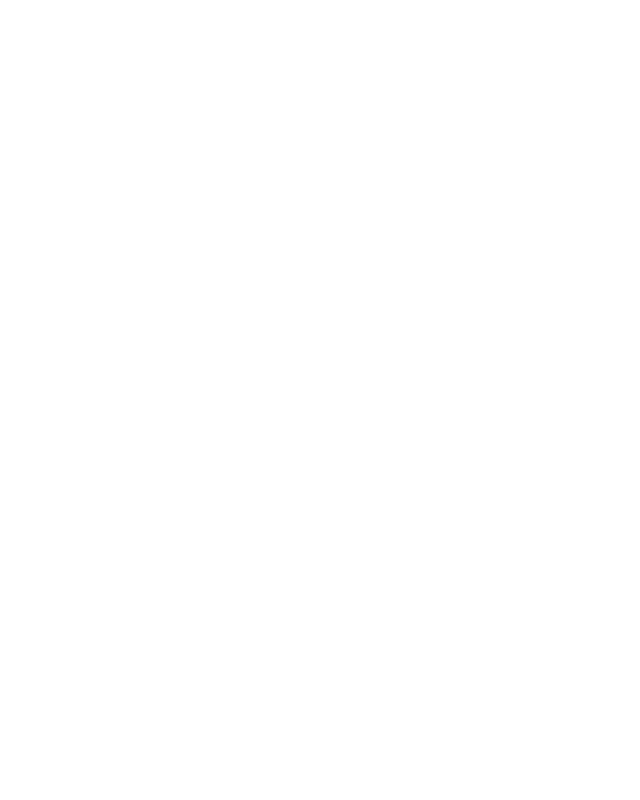
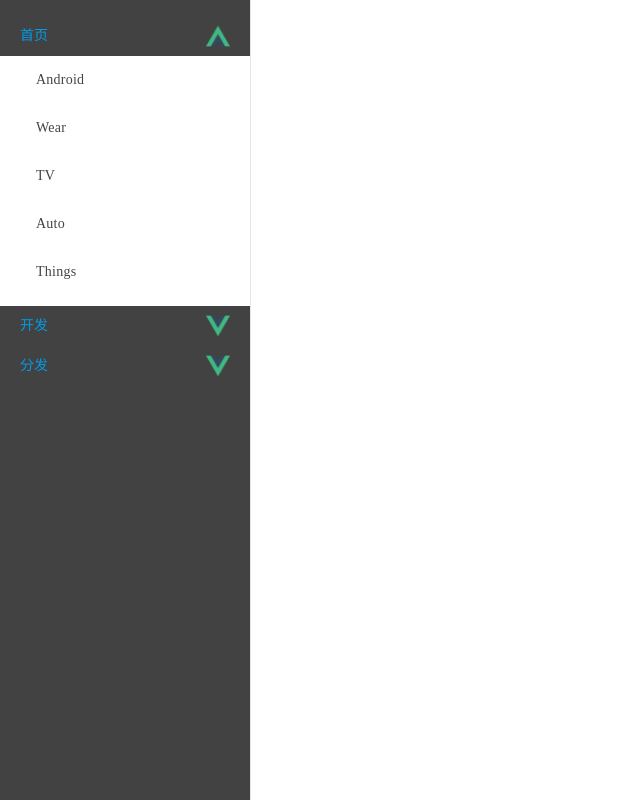
Before and after one commit to fenglincanyi/VueDemo2, a Vue app: page /#/menu in a window 1280 px wide. Shown: the whole page, without its empty margins (0-640 px from the left). Built offline with nearby package versions, Linux system fonts and the light colour scheme.

Commit message:
完成menu

```diff
--- a/src/App.vue
+++ b/src/App.vue
@@ -1,17 +1,28 @@
 <template>
-  <div id="app">
+  <div id="app" style="height: 100%">
     <router-view></router-view>
   </div>
 </template>
 
 <script>
-export default {
-  name: 'app'
-}
+  export default {
+    name: 'app',
+    el: '#app'
+  }
 </script>
 
 <style>
-  *{
+  * {
     margin: 0;
   }
+
+  body {
+    height: 100%;
+  }
+
+  html {
+    height: 100%;
+  }
+
+
 </style>
--- a/src/components/common/commontitle.vue
+++ b/src/components/common/commontitle.vue
@@ -24,6 +24,7 @@
     background-color: #6ab344;
     display: flex;
     flex-direction: row;
+    justify-content: center;
     align-items: center;
     /*阴影*/
     box-shadow: 2px 5px 6px #ddd;
--- /dev/null
+++ b/src/components/common/menu.vue
@@ -0,0 +1,187 @@
+<template>
+  <div class="menuLayout">
+
+    <ul class="navigation">
+      <!--<transition-group name="slide">-->
+      <li v-for="menu in data">
+        <div class="menuItem">
+          <a class="menuItemA" href="javascript:void(0);" @click="handleOpen(menu)">{{menu.type}}</a>
+          <img src="../../assets/logo.png"
+               v-bind:style="{width: '24px',height: '24px','margin-right':'20px',transition: 'transform .2s', transform: menu.state ? 'rotateZ(180deg)' : 'rotateZ(0deg)'}"/>
+        </div>
+        <!--<i v-bind:style="{'background-image':'../../assets/logo.png',width: '24px',height: '24px',-->
+        <!--'margin-right':'20px',transition: 'transform .2s', transform: menuClass ? 'rotateZ(180deg)' : 'rotateZ(0deg)'}"></i>-->
+        <ul ref="sub1" class="subMenu" v-bind:style="{height: menu.state ? menu.subList.length*50+'px':0}">
+          <a class="menuItemAa" v-for="item in menu.subList" href="commontitle.vue">{{item}}</a>
+        </ul>
+      </li>
+
+
+      <!--<transition name="fade">-->
+      <!--</transition>-->
+
+      <!--<li class="menuItem">-->
+      <!--<a class="menuItemA" href="commontitle.vue">设计</a>-->
+      <!--<i class="menuItemI"></i>-->
+      <!--</li>-->
+      <!--<li class="menuItem" style="align-items: flex-start;">-->
+      <!--<a class="menuItemA" href="commontitle.vue">开发</a>-->
+      <!--<i class="menuItemI"></i>-->
+      <!--</li>-->
+      <!--</transition-group>-->
+    </ul>
+
+
+    <!-- 平移动画demo示例-->
+    <!--<img src="../../assets/logo.png"-->
+    <!--v-bind:style="{transition: '0.3s ease', transform: menuClass ? 'translate(0,30px)' : 'translate(0,-30px)'}"/>-->
+    <!--<img/>-->
+  </div>
+</template>
+<script>
+  export default{
+    name: 'menu',
+    data: function () {
+      return {
+        showUL: true,
+        subMenuHeight: 0,
+        data: [
+          {type: '首页', state: true, subList: ['Android', 'Wear', 'TV', 'Auto', 'Things']},
+          {type: '开发', state: false, subList: ['培训', 'API', '参考', 'Android Studio']},
+          {type: '分发', state: false, subList: ['Google Play', 'Play 控制台', '最佳做法']}
+        ],
+        menuClass: true
+      }
+    },
+    methods: {
+      handleOpen: function (menu) {
+        menu.state = !menu.state
+//        this.menuClass = !this.menuClass
+      }
+    },
+    mounted: function () {
+//      this.subMenuHeight = this.$refs.sub1.style.height
+//      alert(this.$refs.sub1.offsetHeight)
+    }
+  }
+</script>
+<style>
+
+  .fade-enter-active, .fade-leave-active {
+    transition: .5s ease
+  }
+
+  .fade-enter, .fade-leave-to {
+    transform: translate(0px, 100px);
+  }
+
+  /*.slide {*/
+  /*transition: all .5s ease-in-out;*/
+  /*overflow: hidden;*/
+  /*max-height: 100px;*/
+  /*}*/
+
+  /*.slide-enter,*/
+  /*.slide-leave-active {*/
+  /*max-height: 0;*/
+  /*}*/
+
+  a {
+    color: #039BE5;
+    text-decoration: none;
+    /*字体灰阶平滑*/
+    -webkit-font-smoothing: antialiased;
+  }
+
+  a:hover {
+    color: #aaa
+  }
+
+  .menuLayout {
+    width: 250px;
+    height: 100%;
+    display: flex;
+    bottom: 0;
+    flex-direction: column;
+    margin: 0;
+    background-color: #fff;
+    border-right: 1px solid rgba(0, 0, 0, 0.1);
+    overflow-y: scroll;
+  }
+
+  ::-webkit-scrollbar {
+    width:5px;
+  }
+  /* 滚动条滑块 */
+  ::-webkit-scrollbar-thumb {
+    border-radius:15px;
+    background:rgba(0,0,0,0.2);
+  }
+
+  ::-webkit-scrollbar-thumb:window-inactive {
+    background:rgba(255,0,0,0.4);
+  }
+
+  .navigation {
+    padding: 16px 0;
+    /*padding: 16px 16[x];*/
+    height: 100%;
+    list-style-type: none;
+    background: #424242;
+  }
+
+  .menuItem {
+    list-style-type: none;
+    margin: 0 0 0;
+    display: flex;
+    flex-direction: row;
+    align-items: center;
+    background: #424242;
+    /*z-index: 2;*/
+    position: relative;
+  }
+
+  .subMenu {
+    position: relative;
+
+    background-color: #fff;
+    padding: 0;
+    /*z-index: 1;*/
+    overflow: hidden;
+    display: block;
+    transition: height .3s;
+    white-space: nowrap;
+  }
+
+  .menuItemA {
+    display: block;
+    font-size: 14px;
+    padding: 0 0 0 20px;
+    flex: 1;
+    /*链接没有下划线*/
+    text-decoration: none;
+    height: 40px;
+    line-height: 40px;
+    font-weight: 500;
+  }
+
+  .menuItemAa {
+    color: #444;
+    display: block;
+    font-size: 14px;
+    padding: 0 0 0 36px;
+    /*链接没有下划线*/
+    background-color: #fff;
+    text-decoration: none;
+    height: 48px;
+    flex: 1;
+    line-height: 48px;
+    letter-spacing: .24px;
+    /*z-index: -1;*/
+  }
+
+  .menuItemI {
+    background-image: url("../../assets/sprite_2x.png");
+    background-size: 36px 900px;
+  }
+</style>
--- a/src/router/index.js
+++ b/src/router/index.js
@@ -7,7 +7,7 @@
   routes: [
     {
       path: '/',
-      redirect: '/title'
+      redirect: '/test'
     },
     {
       path: '/home',
@@ -16,6 +16,14 @@
     {
       path: '/title',
       component: r => require(['../components/common/commontitle.vue'], r)
+    },
+    {
+      path: '/menu',
+      component: r => require(['../components/common/menu.vue'], r)
+    },
+    {
+      path: '/test',
+      component: r => require(['../test/test.vue'], r)
     }
   ]
 })
--- /dev/null
+++ b/src/test/dss.html
@@ -0,0 +1,23 @@
+<!DOCTYPE html>
+<html lang="en">
+<head>
+  <meta charset="UTF-8">
+  <title>test</title>
+  <style>
+    div {
+      height:100px;
+      background:blue;
+      display: block;
+      transition:height 2s;
+    }
+
+    div:hover {
+      height: 0px;
+      /*display: none;*/
+    }
+  </style>
+</head>
+<body>
+<div>弹窗的发及是否控件是否芳大家发生纠纷</div>
+</body>
+</html>
--- /dev/null
+++ b/src/test/test.vue
@@ -0,0 +1,41 @@
+<template>
+  <div id="demo">
+    <button v-on:click="showUL = !showUL">
+      Toggle
+    </button>
+    <!--<transition name="fade">-->
+    <p v-show="showUL" v-bind:style="{height: '20px', transition: '1s height ease'}">hello</p>
+    <!--</transition>-->
+  </div>
+</template>
+<script>
+  export default {
+    data: function () {
+      return {
+        showUL: true
+      }
+    }
+//    methods: {
+//      test: function () {
+//
+//        this.$refs.pp.height = 0
+//      }
+//    }
+  }
+</script>
+<style>
+  /*.fade-enter-active, .fade-leave-active {*/
+  /*transition: .5s ease*/
+  /*}*/
+
+  .fade-enter {
+    transition: 3s ease;
+    height: 100px;
+    /*transform: translate(0px, -100px);*/
+  }
+
+  .fade-leave {
+    transition: 3s ease;
+    height: 0;
+  }
+</style>
```
Also changed, not shown: src/assets/sprite_2x.png (added).
